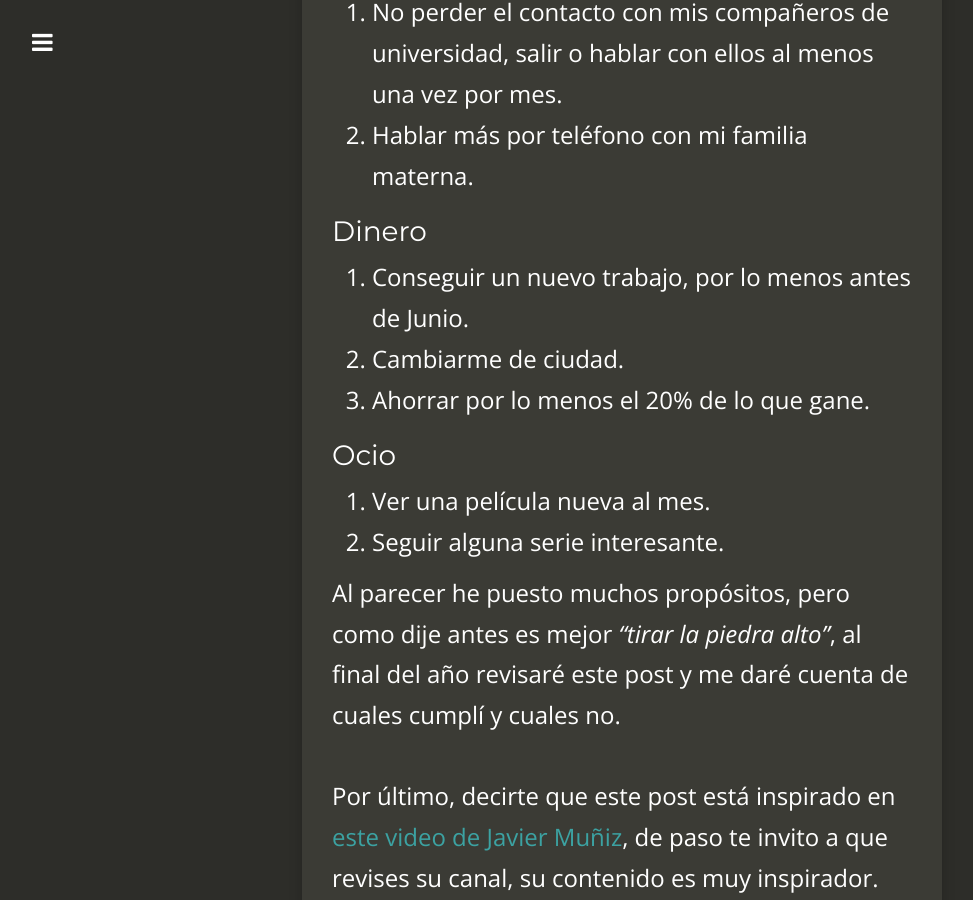
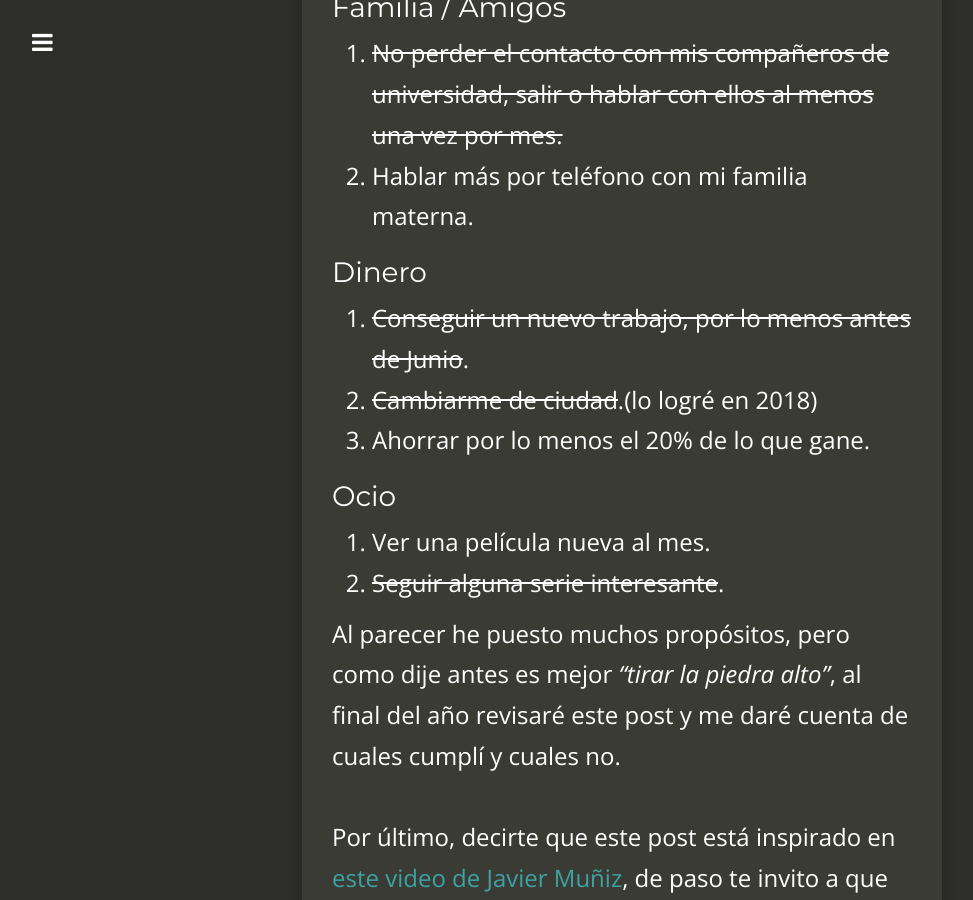
Before and after one commit to CarMoreno/carmoreno.github.io, a Jekyll site: the page built from _posts/2017-01-25-Mis-Propositos-para-2017.md, in a window 1280 px wide and 900 px high, scrolled down 2333 px. Shown: the whole window, without its empty margins (18-991 px from the left). Built offline with Jekyll 4.4.1, drawn with Linux system fonts in a browser that asks for light colours; nearby versions of some CDN libraries; comment, search, counter and statistics services are not loaded; some of the changed text lies outside the part shown.

Commit message:
edicion articulo propositos 2017 y titulo en articulo de 'cual es la diferencia entre var y let'

```diff
--- a/_posts/2017-01-25-Mis-Propositos-para-2017.md
+++ b/_posts/2017-01-25-Mis-Propositos-para-2017.md
@@ -22,20 +22,20 @@
 
 ### Carrera profesional
 
-1. Hacer curso de PL/SQL antes de Junio.
-2. Empezar a aprender algún _framework_ PHP (Symfony o Laravel), antes de Mayo
+1. ~~Hacer curso de PL/SQL antes de Junio~~.
+2. ~~Empezar a aprender algún _framework_ PHP (Symfony o Laravel), antes de Mayo~~ (lo logré en 2018)
 3. Crear un juego HTML5 nuevo.
 
 ### Mente
 
-1. Meditar al menos una vez por semana.
+1. ~~Meditar al menos una vez por semana.~~
 2. Ver al menos, un video de motivación por semana.
 
 ### Salud
 
 1. Dejar de consumir bebidas gaseosas.
 2. Levantarme todos los días a las 6:30 AM, a excepción de los fines de semana.
-3. Acostarme antes de las 11:30 PM
+3. ~~Acostarme antes de las 11:30 PM~~
 
 ### Hobbies
 
@@ -45,24 +45,24 @@
 
 ### Amor
 
-1. Hacer más amigos en la ciudad.
-2. Pasar más tiempo en pareja.
+1. ~~Hacer más amigos en la ciudad.~~
+2. ~~Pasar más tiempo en pareja.~~
 
 ### Familia / Amigos
 
-1. No perder el contacto con mis compañeros de universidad, salir o hablar con ellos al menos una vez por mes.
+1. ~~No perder el contacto con mis compañeros de universidad, salir o hablar con ellos al menos una vez por mes.~~
 2. Hablar más por teléfono con mi familia materna.
 
 ### Dinero
 
-1. Conseguir un nuevo trabajo, por lo menos antes de Junio.
-2. Cambiarme de ciudad.
+1. ~~Conseguir un nuevo trabajo, por lo menos antes de Junio~~.
+2. ~~Cambiarme de ciudad~~.(lo logré en 2018)
 3. Ahorrar por lo menos el 20% de lo que gane.
 
 ### Ocio
 
 1. Ver una película nueva al mes.
-2. Seguir alguna serie interesante.
+2. ~~Seguir alguna serie interesante~~.
 
 Al parecer he puesto muchos propósitos, pero como dije antes es mejor _"tirar la piedra alto"_, al final del año revisaré este post y me daré cuenta de cuales cumplí y cuales no.
 
```
Also changed, not shown: _posts/2018-10-24-Diferencia-entre-var-let.md (+1 -1 lines).
